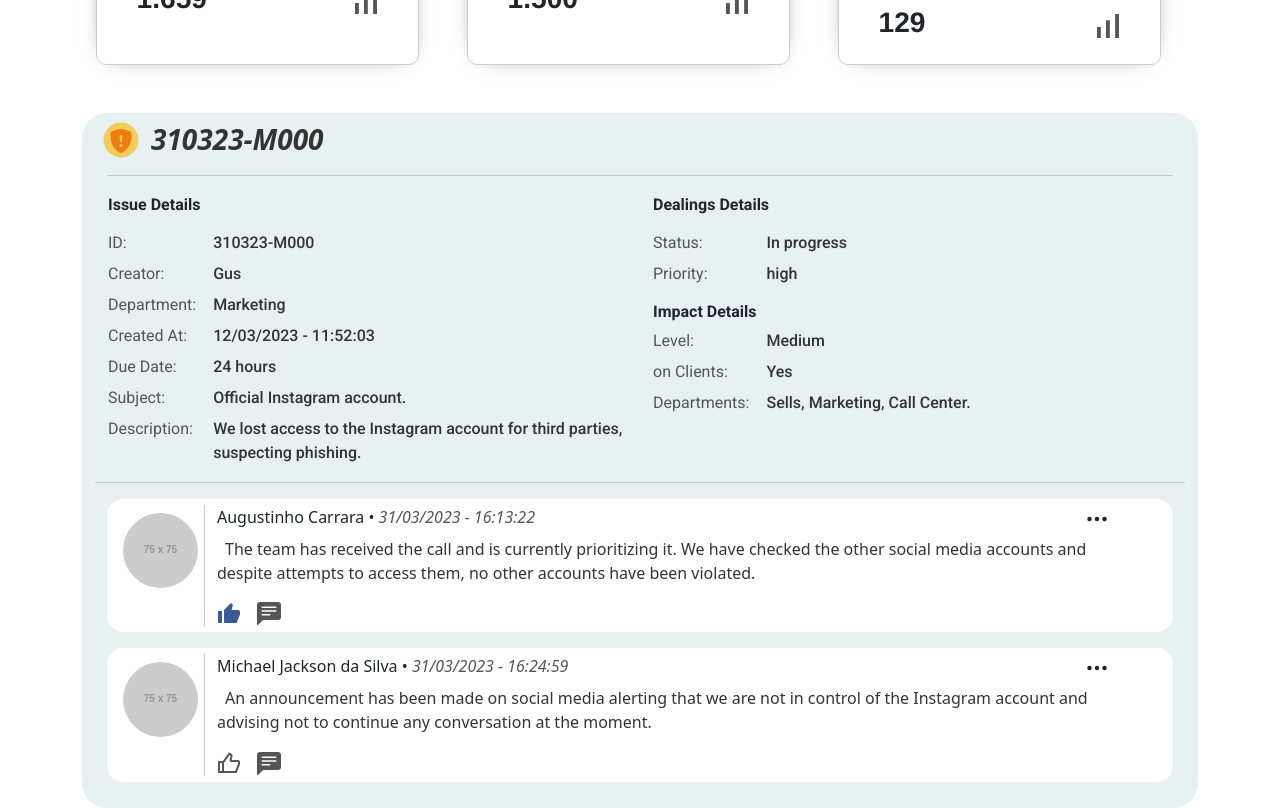
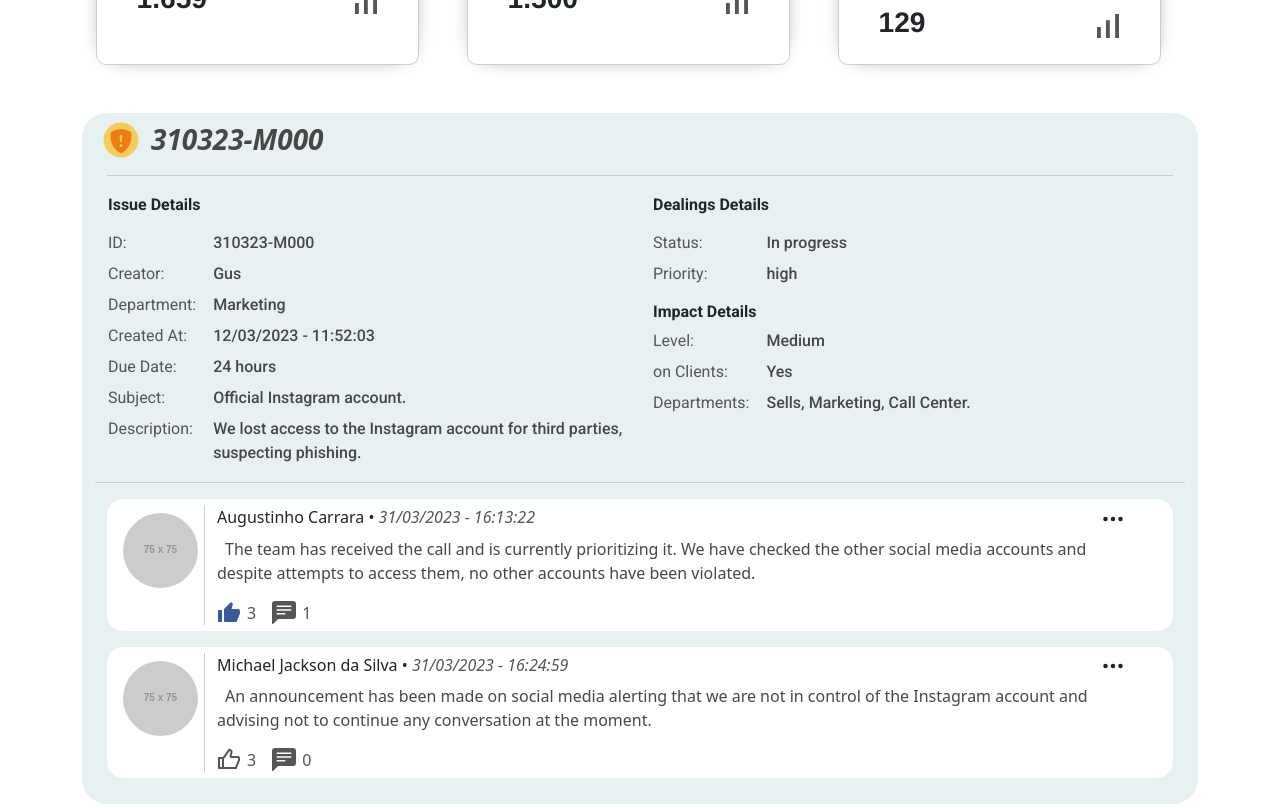
Before and after one commit to LeviPereira9/Issue-Tracker-2.0, a React (Create React App) app: page /priorities in a window 1280 px wide. Shown: the part 360-1168 px from the top of the page. Built offline with nearby package versions, Linux system fonts and the light colour scheme; no server answers.

Commit message:
Priorities - Comments Replies

```diff
--- a/src/pages/Priorities.tsx
+++ b/src/pages/Priorities.tsx
@@ -1,5 +1,5 @@
 //React
-import { useState } from 'react';
+import { useState, useEffect, useRef } from 'react';
 
 //Components
 import { Container } from 'react-bootstrap';
@@ -17,6 +17,24 @@ import {
   BsFillChatLeftTextFill,
 } from 'react-icons/bs';
 import { RiThumbUpLine, RiThumbUpFill } from 'react-icons/ri';
+
+type Comment = {
+  id: string;
+  userId: string;
+  img: string;
+  name: string;
+  at: string;
+  text: string;
+  likes: string[];
+  replies?: {
+    id: string;
+    userId: string;
+    name: string;
+    at: string;
+    text: string;
+    likes: string[];
+  }[];
+};
 
 const Priorities = () => {
   // eslint-disable-next-line @typescript-eslint/no-unused-vars
@@ -82,15 +100,28 @@ const Priorities = () => {
         comments: [
           {
             id: 'abada',
+            userId: 'iYsVuKmr9sfny1pTNb8Tvi6X6HJ2',
             img: 'https://via.placeholder.com/75',
             name: 'Augustinho Carrara',
             at: '31/03/2023 - 16:13:22',
             text: 'The team has received the call and is currently prioritizing it. We have checked the other social media accounts and despite attempts to access them, no other accounts have been violated.',
             likes: ['iYsVuKmr9sfny1pTNb8Tvi6X6HJ2', 'Abada', 'Mangão'],
+            replies: [
+              {
+                id: 'Mangão',
+                userId: 'iYsVuKmr9sfny1pTNb8Tvi6X6HJ2',
+                img: 'https://via.placeholder.com/50',
+                name: 'Michael Jackson da Silva',
+                at: '31/03/2023 - 16:20:31',
+                text: 'Instagram outage announcement is being produced.',
+                likes: ['iYsVuKmr9sfny1pTNb8Tvi6X6HJ2'],
+              },
+            ],
           },
           {
             id: 'Mangão',
             img: 'https://via.placeholder.com/75',
+            userId: 'iYsVuKmr9sfny1pTNb8Tvi6X6HJ2',
             name: 'Michael Jackson da Silva',
             at: '31/03/2023 - 16:24:59',
             text: 'An announcement has been made on social media alerting that we are not in control of the Instagram account and advising not to continue any conversation at the moment.',
@@ -101,28 +132,89 @@ const Priorities = () => {
     },
   ];
 
-  const userId = 'iYsVuKmr9sfny1pTNb8Tvi6X6HJ2';
-
-  const [comments, setComments] = useState<any>(
-    bigIssueExample.map(issue => issue.update.comments),
+  const userId: string = 'iYsVuKmr9sfny1pTNb8Tvi6X6HJ2';
+  //Menu Refs.
+  const menuRefs = useRef<(HTMLUListElement | null)[]>([]);
+  const [comments, setComments] = useState<Comment[]>(
+    bigIssueExample.map(issue => issue.update.comments).flat(),
+  );
+  const [openReplies, setOpenReplies] = useState<boolean[]>(
+    Array(comments.length).fill(false),
+  );
+  const [openMenus, setOpenMenus] = useState<boolean[]>(
+    Array(comments.length).fill(false),
   );
 
-  console.log(comments);
-
-  const handleLikeComment = (commentId: any, userId: any) => {
-    const updatedComments:any = comments.map((comment:any) => {
+  const handleLikeComment = (commentId: string, userId: string) => {
+    const updatedComments = comments.map((comment: Comment) => {
       if (comment.id === commentId) {
+        //Passa por todos os comentários, se o id for o mesmo...
+        if (comment.likes.includes(userId)) {
+          //Se já tiver dado like, é retirado.
+          const updatedLikes = comment.likes.filter(
+            usersId => usersId !== userId,
+          );
+          return { ...comment, likes: updatedLikes };
+        } else {
+          //Se não, adiciona.
           const updatedLikes = [...comment.likes, userId];
           return { ...comment, likes: updatedLikes };
+        }
       }
       return comment;
     });
     setComments(updatedComments);
   };
 
+  const handleMenuOpen = (index: number) => {
+    setOpenMenus(prevOpenMenus => {
+      const newOpenMenus = prevOpenMenus.map((isOpen, i) => {
+        // Fecha os menus antigos, exceto o que está sendo aberto
+        if (isOpen && i !== index) {
+          return false;
+        }
+        return isOpen;
+      });
+      // Define o estado do menu que está sendo aberto
+      newOpenMenus[index] = !newOpenMenus[index];
+      return newOpenMenus;
+    });
+  };
+
+  // Função para fechar os menus quando clica fora deles.
+  useEffect(() => {
+    const handleClickOutside = (event: MouseEvent) => {
+      // Percorre a lista de refs para fechar todos os menus
+      menuRefs.current.forEach(ref => {
+        if (
+          ref &&
+          !ref.contains(event.target as Node) &&
+          !(
+            event.target instanceof Element &&
+            event.target.closest('.comment-info-header-tools__toggle')
+          )
+        ) {
+          setOpenMenus(openMenus.map(() => false));
+        }
+      });
+    };
+
+    document.addEventListener('click', handleClickOutside);
+
+    return () => {
+      document.removeEventListener('click', handleClickOutside);
+    };
+  }, [openMenus]);
+
+  const handleOpenReplies = (index: number) => {
+    const newOpenReplies = [...openReplies];
+    newOpenReplies[index] = !newOpenReplies[index];
+    setOpenReplies(newOpenReplies);
+  };
+
   return (
     <main className="priorities mt-5">
-      <Container as={'header'} className="priorities-header">
+      <Container as={'section'} className="priorities-header">
         <h1 className="priorities-header-title">Problems Priorities</h1>
         <span className="priorities-header-subTitle">
           Destaque e acompanhamento dos principais problemas de acordo com sua
@@ -244,7 +336,7 @@ const Priorities = () => {
                 </div>
               </div>
               <div className="priorities-issue-panel-comments">
-                {issue.update.comments.map(comment => (
+                {comments.map((comment, index) => (
                   <div key={comment.id} className="comment">
                     <div className="comment-userProfile">
                       <img
@@ -263,23 +355,73 @@ const Priorities = () => {
                           </span>
                         </div>
                         <div className="comment-info-header-tools">
-                          <BsThreeDots />
+                          <span className="comment-info-header-tools__toggle">
+                            <BsThreeDots
+                              onClick={() => {
+                                handleMenuOpen(index);
+                              }}
+                            />
+                          </span>
+                          <ul
+                            className={`comment-info-header-tools__options ${
+                              !openMenus[index] && 'hidden'
+                            }`}
+                            ref={ref => {
+                              if (ref) {
+                                menuRefs.current[index] = ref;
+                              }
+                            }}
+                          >
+                            <li>Pin</li>
+                            <li>Share</li>
+                            <li>Report</li>
+                          </ul>
                         </div>
                       </div>
                       <p className="comment-info__text">{comment.text}</p>
                       <div className="comment-info__tools">
+                        <div className="comment-info__tools-likes">
                           {comment.likes.includes(userId) ? (
-                          <RiThumbUpFill className="comment-info__tools-thumbFill" />
+                            <RiThumbUpFill
+                              className="comment-info__tools-likes__thumbFill"
+                              onClick={() => {
+                                handleLikeComment(comment.id, userId);
+                              }}
+                            />
                           ) : (
                             <RiThumbUpLine
-                            className="comment-info__tools-thumb"
+                              className="comment-info__tools-likes__thumb"
                               onClick={() => {
                                 handleLikeComment(comment.id, userId);
                               }}
                             />
                           )}
-                        <BsFillChatLeftTextFill className="comment-info__tools-chat" />
+                          <span className="comment-info__tools-likes__count">
+                            {' '}
+                            {comments[index].likes.length}
+                          </span>
                         </div>
+                        <div className="comment-info__tools-replies">
+                          {true && (
+                            <BsFillChatLeftTextFill
+                              className="comment-info__tools-replies__comment"
+                              onClick={() => {
+                                handleOpenReplies(index);
+                              }}
+                            />
+                          )}
+                          <span className="comment-info__tools-replies__count">
+                            {comments[index].replies
+                              ? comments[index].replies?.length
+                              : '0'}
+                          </span>
+                        </div>
+                      </div>
+                      <div
+                          className={`comment-info__replies ${
+                            !openReplies[index] && 'hidden'
+                          }`}
+                        >Olá mundo!</div>
                     </div>
                   </div>
                 ))}
--- a/src/scss/1_base/_variables.scss
+++ b/src/scss/1_base/_variables.scss
@@ -11,7 +11,7 @@ $color-neutral: white;
 //============================================================
 $global-border-color: #ccc;
 $global-subText-color: #555555;
-$global-text-color: #333333;
+$global-text-color: #474747;
 //============================================================
 //Forms
 //============================================================
--- a/src/scss/2_layouts/priorities/_priorities.scss
+++ b/src/scss/2_layouts/priorities/_priorities.scss
@@ -194,7 +194,6 @@
   &-info {
     svg {
       font-size: 1.5em;
-      margin-right: 16px;
       cursor: pointer;
     }
 
@@ -205,7 +204,66 @@
       margin-bottom: 6px;
 
       &-tools {
+        position: relative;
         cursor: pointer;
+
+        &__toggle {
+          position: relative;
+          transition: ease-out 2s;
+          z-index: 1;
+
+          &:hover {
+            &::after {
+              background-color: #1da0f22d;
+            }
+          }
+          &::after {
+            content: '';
+            position: absolute;
+            width: 1.75em;
+            height: 1.75em;
+            top: -1px;
+            left: -1.35px;
+            border-radius: 50%;
+            transition: 0.25s;
+            z-index: -1;
+          }
+        }
+
+        &__options {
+          position: absolute;
+          width: 5em;
+          top: 20px;
+          left: -70%;
+          background-color: variables.$color-neutral;
+          border: 1px solid variables.$global-border-color;
+          border-radius: 5px;
+          z-index: 2;
+
+          & > *:first-child {
+            border-top-left-radius: 5px;
+            border-top-right-radius: 5px;
+          }
+
+          & > *:last-child {
+            border-bottom-left-radius: 5px;
+            border-bottom-right-radius: 5px;
+          }
+
+          li {
+            padding: 3px 10px;
+            text-align: start;
+            color: variables.$global-text-color;
+            margin-bottom: 0;
+            font-weight: 600;
+
+            &:hover {
+              background-color: variables.$color-primary-dark;
+              color: variables.$color-neutral;
+              overflow: hidden;
+            }
+          }
+        }
       }
     }
 
@@ -221,21 +279,44 @@
     }
 
     &__tools {
-      &-thumb {
+      display: flex;
+      gap: 16px;
+
+      &-likes {
+        display: flex;
+        align-items: center;
+        gap: 6px;
+
+        &__count {
           color: variables.$global-subText-color;
         }
 
-      &-thumbFill {
+        &__thumb {
+          color: variables.$global-subText-color;
+        }
+
+        &__thumbFill {
           color: #3b5998;
         }
+      }
 
-      &-chat {
+      &-replies {
+        display: flex;
+        align-items: center;
+        gap: 6px;
+
+        &__comment {
           color: variables.$global-subText-color;
 
           &:hover {
             color: variables.$color-primary-dark;
           }
         }
+
+        &__count {
+          color: variables.$global-subText-color;
         }
       }
     }
+  }
+}
```
Also changed, not shown: src/scss/1_base/_reset.scss (+9 -0 lines). Lines whose indentation alone changed are shown as unchanged.
